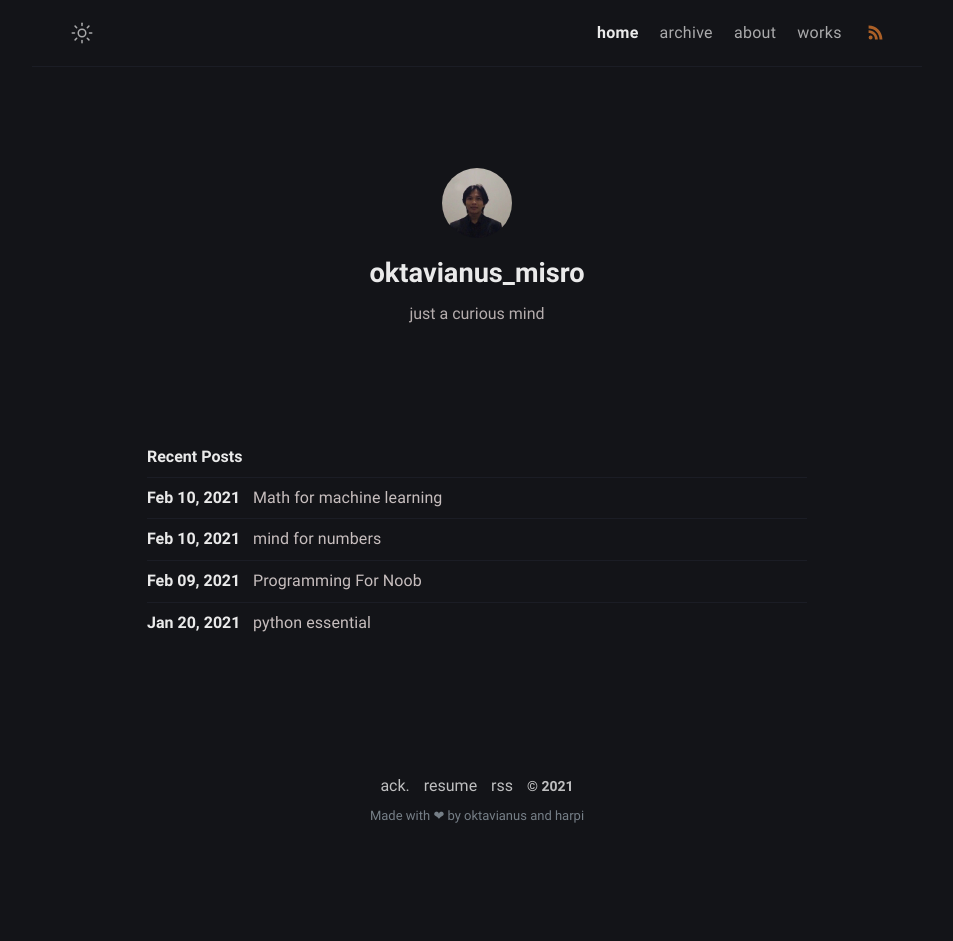
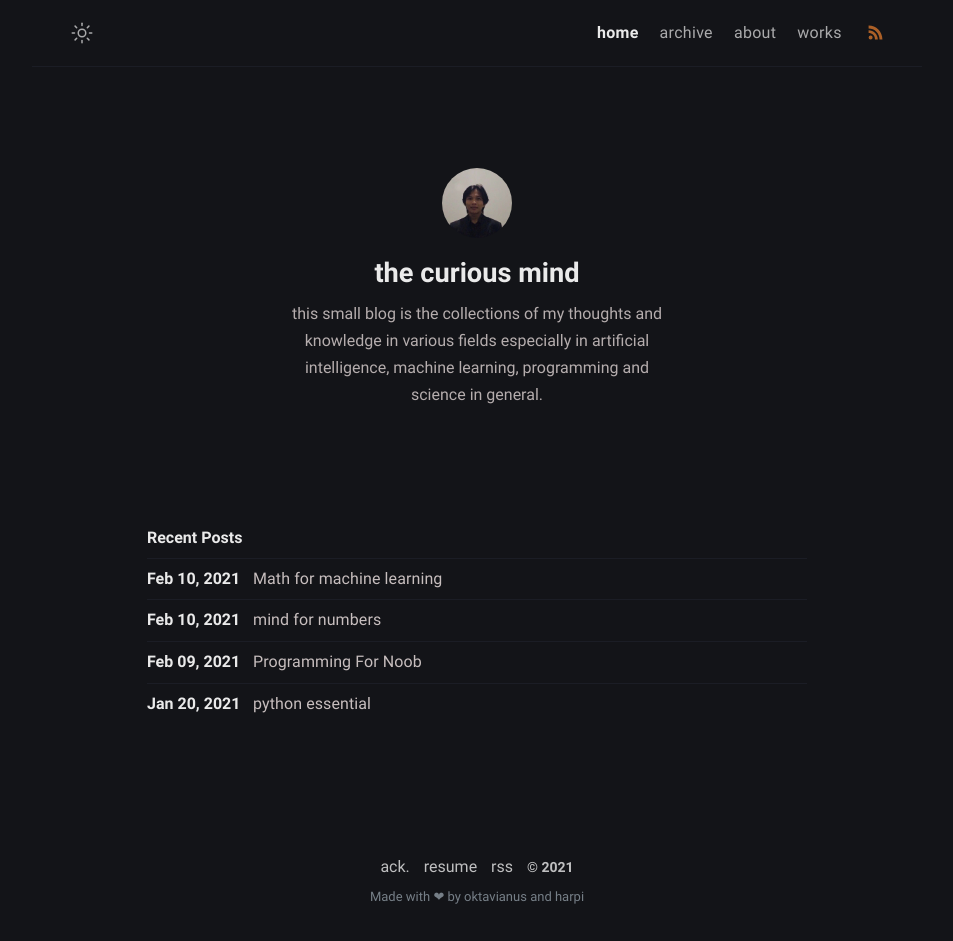
Before and after one commit to curioussmind/curioussmind.github.io, a Jekyll site: the page built from index.md, in a window 1280 px wide. Shown: the whole page, without its empty margins (163-1116 px from the left). Built offline with Jekyll 4.4.1, drawn with Linux system fonts in a browser that asks for light colours; before the commit the page ends 900 px from its top, so only the background shows below that.

Commit message:
updated bio

```diff
--- a/_config.yml
+++ b/_config.yml
@@ -11,9 +11,10 @@ mode: dark # default theme "dark" | "light"
 
 # Profile settings
 author:
-  name: oktavianus_misro # author name
+  name: the curious mind # author name
   bio: >- # tell to the world
-    just a curious mind
+    this small blog is the collections of my thoughts and knowledge in various fields especially
+    in artificial intelligence, machine learning, programming and science in general.
   username: curious mind # general username
 #  github: github_username # github username
 #  twitter: twitter_username # twitter username
```
